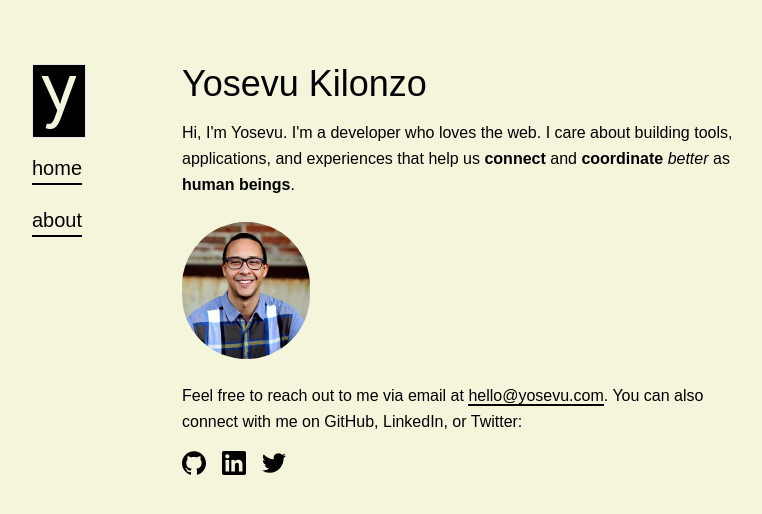
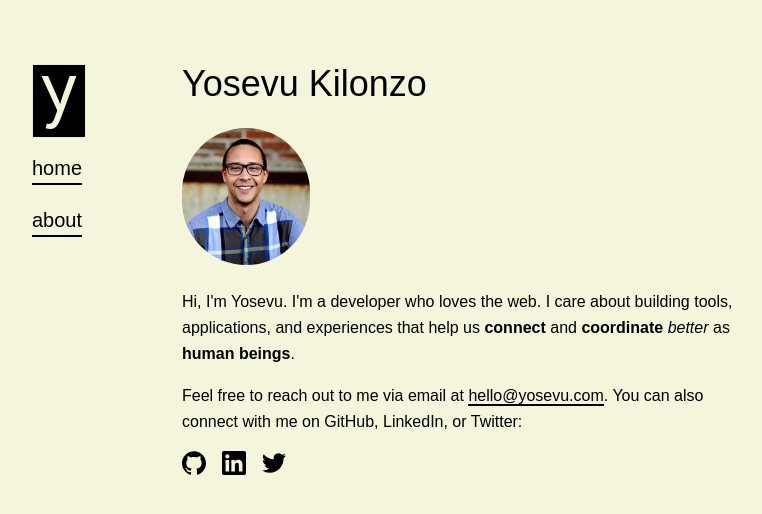
Before and after one commit to yosevu/yosevu.com, a Next.js app: page / in a window 1280 px wide. Shown: the top 514 px of the page, without its empty margins (32-794 px from the left). Built offline with nearby package versions, Linux system fonts and the light colour scheme.

Commit message:
feat: update layout

```diff
--- a/components/header.tsx
+++ b/components/header.tsx
@@ -26,6 +26,7 @@ export default function Header() {
       <Link href="/">
         <span
           className={`text-slight-brown border mb-2 bg-black inline-block font-sans text-7xl px-2 transition-transform origin-center duration-500 ${transformClasses}`}
+          aria-label="Inverted and reflected lambda icon that transforms back to a lambda when clicked"
           onClick={handleClick}
         >
           λ
--- a/pages/index.tsx
+++ b/pages/index.tsx
@@ -7,13 +7,7 @@ export default function Home() {
   return (
     <>
       <div>
-        <h1>Yosevu Kilonzo</h1>
-        <p>
-          Hi, I'm Yosevu. I'm a developer who loves the web. I care
-          about building tools, applications, and experiences that help us{' '}
-          <strong>connect</strong> and <strong>coordinate</strong> <em>better</em>{' '}
-          as <strong>human beings</strong>.
-        </p>
+        <h1 className="mb-4">Yosevu Kilonzo</h1>
         <Image
           className="rounded-full inline-block my-2"
           src="/profile.jpg"
@@ -21,6 +15,13 @@ export default function Home() {
           width={128}
           height={128}
         />
+
+        <p>
+          Hi, I'm Yosevu. I'm a developer who loves the web. I care about
+          building tools, applications, and experiences that help us{' '}
+          <strong>connect</strong> and <strong>coordinate</strong>{' '}
+          <em>better</em> as <strong>human beings</strong>.
+        </p>
       </div>
 
       <div>
```
